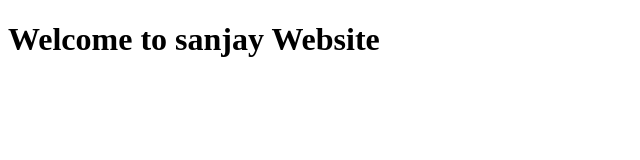
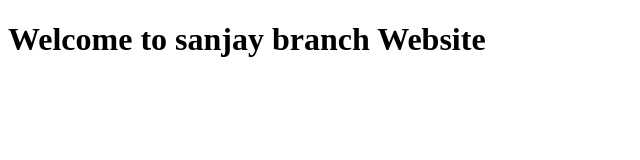
Before and after one commit to dev16sun/gittraining23, a plain HTML site: page index.html in a window 1280 px wide. Shown: the whole page, without its empty margins (0-640 px from the left). Drawn offline with Linux system fonts and the light colour scheme.

Commit message:
first commit on sanjay branch

```diff
--- a/index.html
+++ b/index.html
@@ -4,12 +4,12 @@
     <meta charset="UTF-8">
     <meta name="viewport" content="width=device-width, initial-scale=1.0">
     <meta http-equiv="X-UA-Compatible" content="ie=edge">
-    <title>Sanjay</title>
+    <title>Sanjay branch</title>
     <link rel="icon" href="./favicon.ico" type="image/x-icon">
   </head>
   <body>
     <main>
-        <h1>Welcome to sanjay Website</h1>
+        <h1>Welcome to sanjay branch Website</h1>
     </main>
   </body>
 </html>
```
